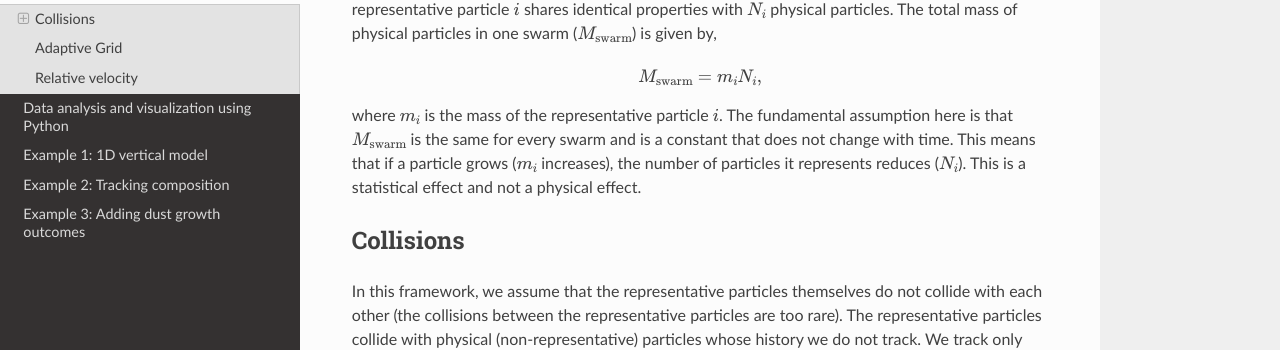
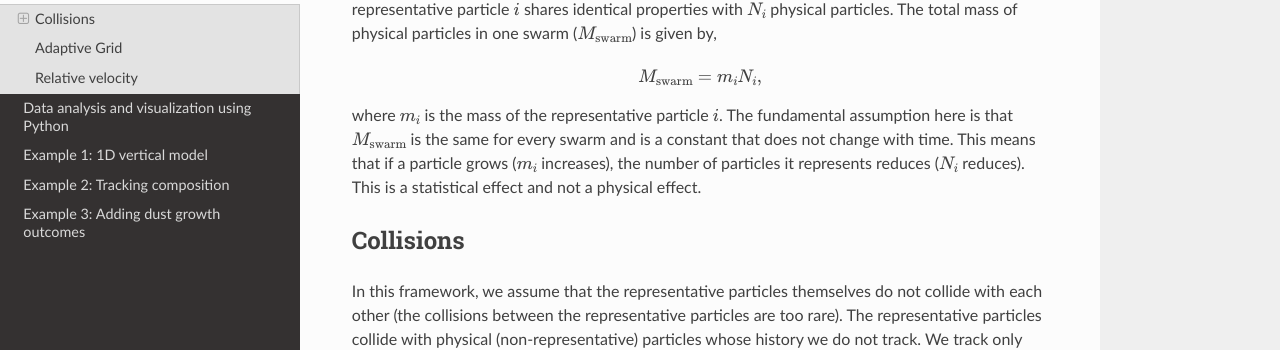
Before and after one commit to vicky1997/docs_test, a Sphinx documentation site: the page built from docs/source/dustcoagulation.rst, in a window 1280 px wide and 900 px high. Shown: the part 283-633 px from the top of the window. Built offline with Sphinx 7.4.7 and the Read the Docs theme 3.1.0, drawn with Linux system fonts in a browser that asks for light colours.

Commit message:
dustcoagpush 2

```diff
--- a/docs/source/dustcoagulation.rst
+++ b/docs/source/dustcoagulation.rst
@@ -11,7 +11,7 @@ The total mass of physical particles in one swarm (:math:`M_{\mathrm{swarm}}`) i
     M_{\mathrm{swarm}} = m_i N_i,
 
 where :math:`m_i` is the mass of the representative particle :math:`i`. The fundamental assumption here is that :math:`M_{\mathrm{swarm}}` is the same for every swarm and is a constant that does not change with time. This means that if a particle grows (:math:`m_i` increases),
-the number of particles it represents reduces (:math:`N_i`). This is a statistical effect and not a physical effect.
+the number of particles it represents reduces (:math:`N_i` reduces). This is a statistical effect and not a physical effect.
 
 Collisions
 ++++++++++
```
